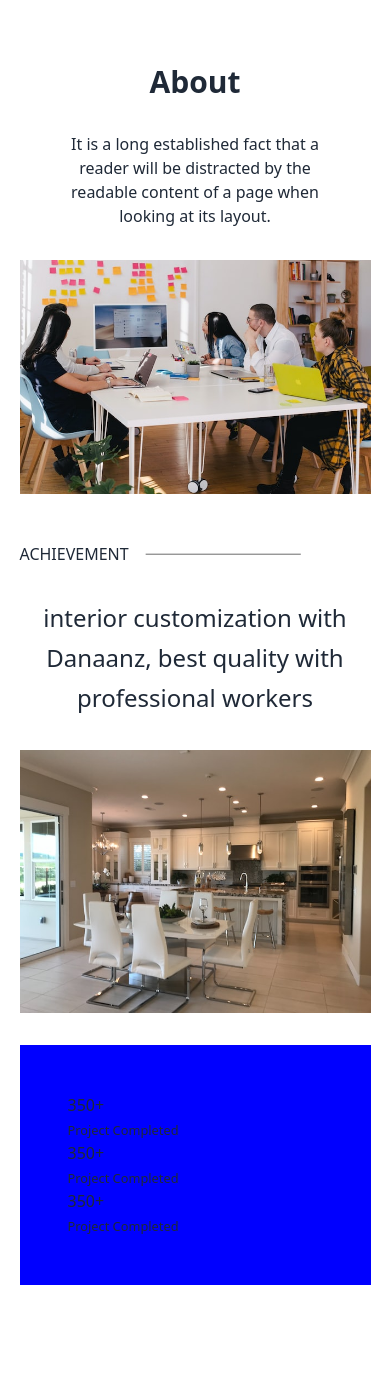
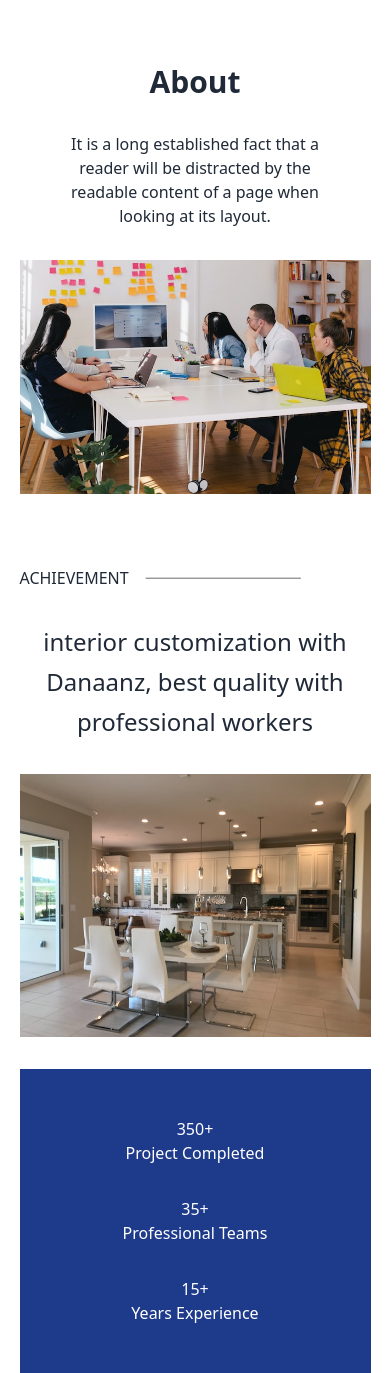
Before and after one commit to Alice2212/interior-design, a React (Create React App) app: page / in a window 390 px wide. Before the commit the page ends 1285 px from the top, so only its background shows below. Built offline with nearby package versions, Linux system fonts and the light colour scheme.

Commit message:
about section responsiveness

```diff
--- a/src/components/About.css
+++ b/src/components/About.css
@@ -16,37 +16,45 @@
   max-width: 60vw;
 }
 
-.about-achivement {
+.about-achievement {
   margin-top: 3rem;
 }
 
-.achivement-body p {
+.achievement-body p {
   max-width: 40vw;
 }
-.achivement-summary {
+.achievement-summary {
   flex-wrap: wrap;
   gap: 2rem;
   max-height: 20%;
 }
-.achivement-summary img {
+.achievement-summary img {
   flex: 1 1 60%;
   height: 500px;
 }
 
-.achivement-summary .achievement-progress{
+.achievement-summary .achievement-progress{
   flex: 1 1 20%;
-  background: blue;
+  justify-content: space-between;
+  align-items: center;
+  text-align: center;
 }
 
-.achievement{
-    margin-buttom: 4rem;
+.achievement-progress h4{
+  font-size: 2rem;
+  font-weight: 500;
 }
+
+.achievement-progress small{
+  font-size: 1rem;
+}
+
 
 @media screen and (max-width: 932px) {
   .about-header p {
     max-width: 70vw;
   }
-  .achivement-body p {
+  .achievement-body p {
     max-width: 90vw;
     text-align: center;
   }
@@ -54,9 +62,14 @@
   .line {
     width: 40vw;
   }
-  .achivement-summary {
+  .achievement-summary {
     flex-direction: column;
     flex-wrap: wrap;
     gap: 2rem;
   }
+
+  .achievement-progress h4{
+    font-size: 1rem;
+    font-weight: 500;
+  }
 }
--- a/src/components/About.jsx
+++ b/src/components/About.jsx
@@ -21,38 +21,38 @@ function About() {
             <img src={heroImg} alt="group-pics" />
           </div>
         </div>
-        <div className="about-achivement ">
-          <div className="achivement-title flex mb-4">
-            <h3 className="pr-4 ">ACHIEVEMENT</h3>
-            <img src={Line} alt="line" className="line" />
+        <div className="about-achievement ">
+          <div className="achievement-title flex mb-4 ">
+            <h3 className="pr-4 mt-6 ">ACHIEVEMENT</h3>
+            <img src={Line} alt="line" className="line mt-6" />
           </div>
-          <div className="achivement-body">
+          <div className="achievement-body">
             <p className="my-8 text-2xl font-medium leading-10">
               interior customization with Danaanz, best quality with
               professional workers
             </p>
           </div>
-          <div className="achivement-summary flex flex-wrap">
+          <div className="achievement-summary flex flex-wrap">
             {/* <h1 className="">welcome</h1> */}
             <img src={achievementImg} alt="" />
-            <div className="achievement-progress p-12">
+            <div className="achievement-progress bg-blue-900 text-white p-12 flex flex-wrap flex-col">
               <div className="achievement">
                 <h4>350+</h4>
                 <small>Project Completed</small>
               </div>
-              <div className="achievement">
-                <h4>350+</h4>
-                <small>Project Completed</small>
+              <div className="achievement my-8">
+                <h4>35+</h4>
+                <small>Professional Teams</small>
               </div>
               <div className="achievement">
-                <h4>350+</h4>
-                <small>Project Completed</small>
+                <h4>15+</h4>
+                <small>Years Experience</small>
               </div>
             </div>
           </div>
         </div>
-        <div className="about-services"></div>
       </section>
+
     </div>
   );
 }
```
